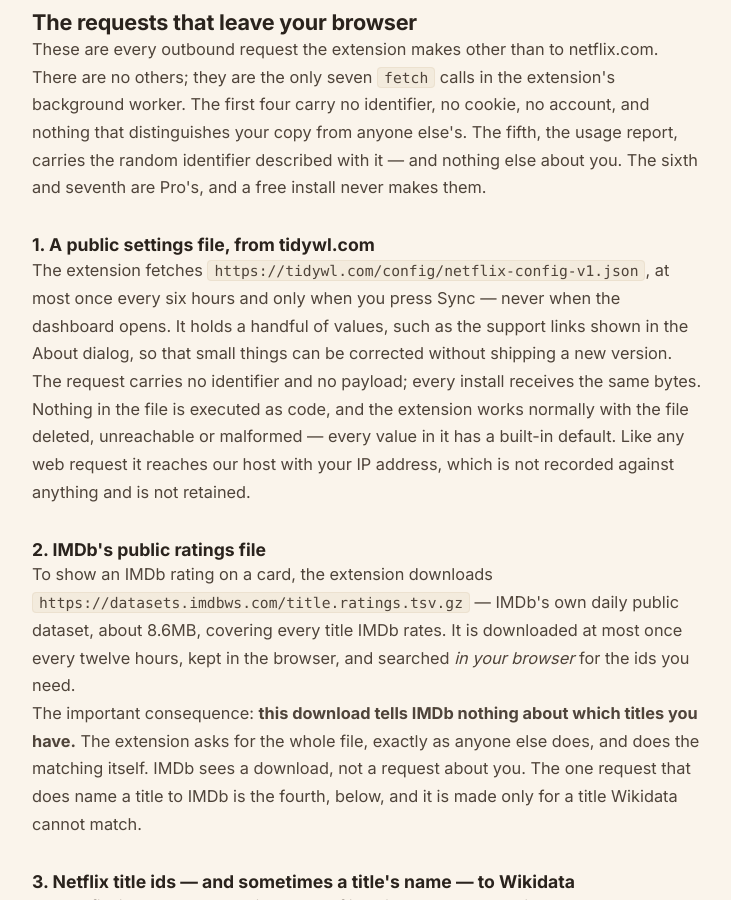
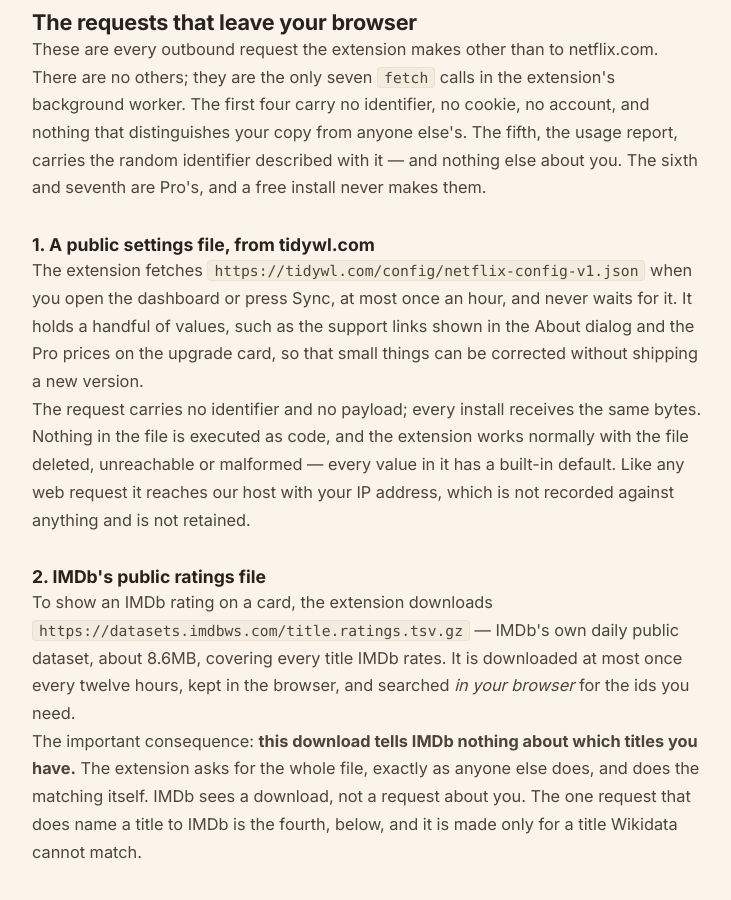
Before and after one commit to dominic-lam/tidywl-site, a Jekyll site: the page built from netflix/privacy/index.html, in a window 1280 px wide and 900 px high, scrolled down 6335 px. Shown: the whole window, without its empty margins (272-1003 px from the left). Built offline with Jekyll 4.4.1, drawn with Linux system fonts in a browser that asks for light colours.

Commit message:
DRAFT netflix privacy: the settings file is fetched on open too, hourly, from 1.0.0
Co-Authored-By: Claude Opus 5.5 (1M context) <noreply@anthropic.com>
Claude-Session: https://claude.ai/code/session_01NUHVBVCBy2pH7HXjBLUp1N

```diff
--- a/netflix/privacy/index.html
+++ b/netflix/privacy/index.html
@@ -226,9 +226,10 @@ last_modified_at: 2026-09-23
 
     <h3>1. A public settings file, from tidywl.com</h3>
     <p>
-      The extension fetches <code>https://tidywl.com/config/netflix-config-v1.json</code>, at most once every six
-      hours and only when you press Sync — never when the dashboard opens. It holds a handful of values, such as the
-      support links shown in the About dialog, so that small things can be corrected without shipping a new version.
+      The extension fetches <code>https://tidywl.com/config/netflix-config-v1.json</code> when you open the dashboard
+      or press Sync, at most once an hour, and never waits for it. It holds a handful of values, such as the support
+      links shown in the About dialog and the Pro prices on the upgrade card, so that small things can be corrected
+      without shipping a new version.
     </p>
     <p>
       The request carries no identifier and no payload; every install receives the same bytes. Nothing in the file is
```
